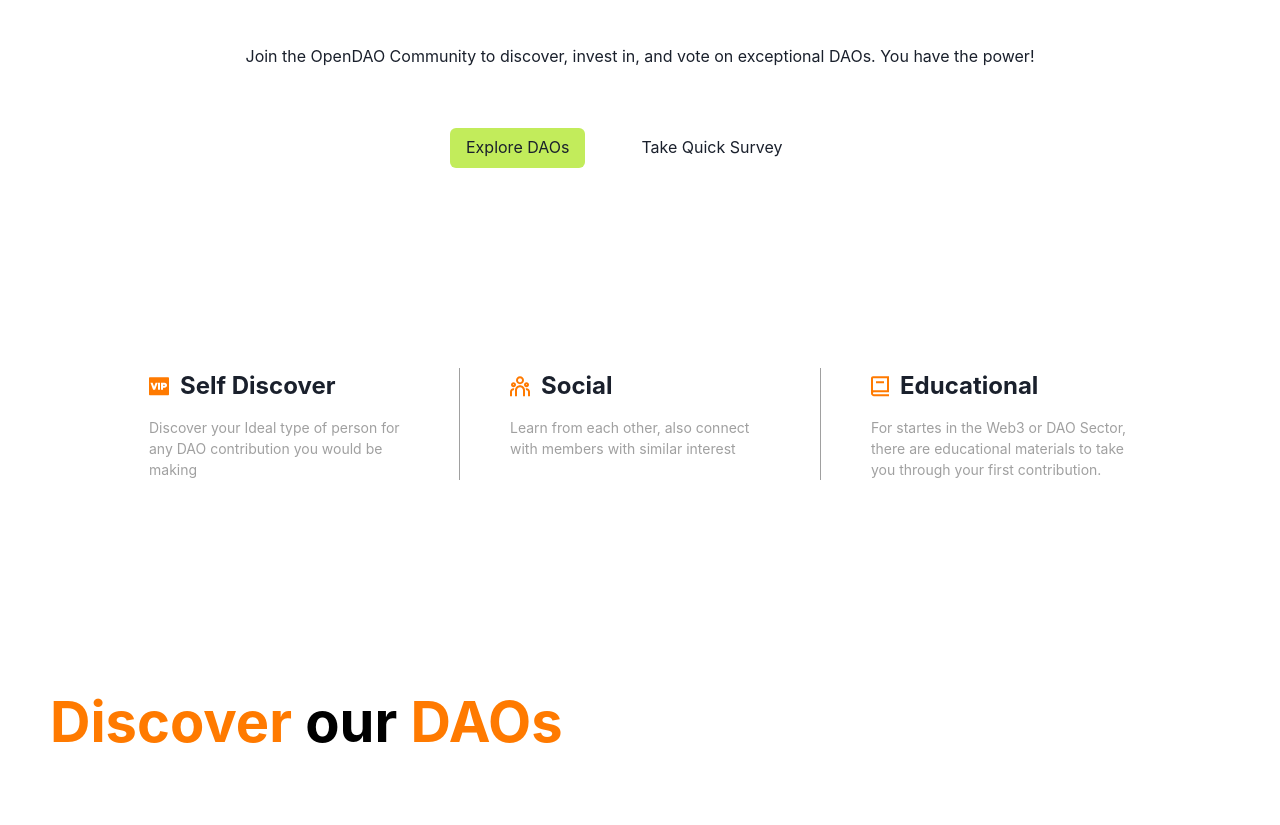
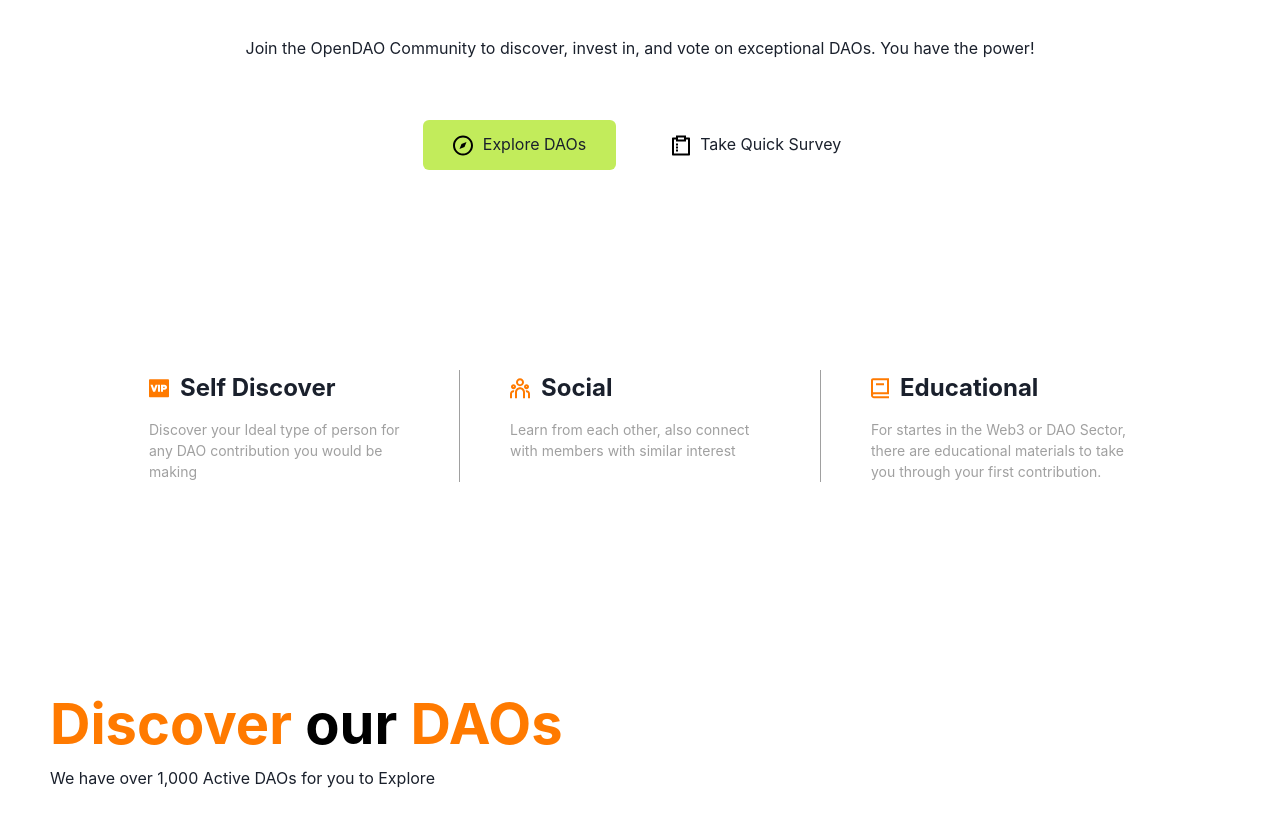
Before and after one commit to iamAbayomi/dao-open-challenge, a Next.js app: page / in a window 1280 px wide. Shown: the part 431-1256 px from the top of the page. Built offline with nearby package versions, Linux system fonts and the light colour scheme.

Commit message:
feat: integrate below fold title

```diff
--- a/pages/components/Header/index.tsx
+++ b/pages/components/Header/index.tsx
@@ -15,7 +15,7 @@ const Header = () => {
       display={"flex"}
       alignItems={"center"}
       justifyContent={"space-between"}
-      p={"28px 80px 28px"}
+      p={"24px 80px 24px"}
       boxSizing={"border-box"}
       borderBottom={"1px solid #CFCFCF"}
     >
--- a/pages/components/ValueProposition/index.tsx
+++ b/pages/components/ValueProposition/index.tsx
@@ -1,4 +1,4 @@
-import { Box, Button, Text } from "@chakra-ui/react";
+import { Box, Button, Text, Image } from "@chakra-ui/react";
 import { ICategory } from "../../../types";
 import { category } from "../../../utils";
 import Category from "../Category";
@@ -20,12 +20,18 @@ const ValuePropositon = () => {
           exceptional DAOs. You have the power!
         </Text>
       </Box>
-      <Box margin={"60px auto 0px auto"} maxWidth={"380px"}>
-        <Button background={"#C2EC5B"}>
-          <Text fontWeight={"400"}>Explore DAOs</Text>
+      <Box margin={"60px auto 0px auto"} maxWidth={"max-content"}>
+        <Button background={"#C2EC5B"} p={"25px 30px"}>
+          <Image alt="explore" src="./explore.svg" />
+          <Text ml={"10px"} fontWeight={"400"}>
+            Explore DAOs
+          </Text>
         </Button>
         <Button ml={"40px"} background={"white"}>
-          <Text fontWeight={"400"}>Take Quick Survey</Text>
+          <Image alt="survey" src="./take-survey.svg" />
+          <Text ml={"10px"} fontWeight={"400"}>
+            Take Quick Survey
+          </Text>
         </Button>
       </Box>
 
--- a/pages/index.tsx
+++ b/pages/index.tsx
@@ -18,14 +18,14 @@ export default function Home() {
         <Banner />
         <Header />
         <ValuePropositon />
-        <Text
-          margin={"200px 0px 20px 50px"}
-          color={"#FF7A00"}
-          fontWeight={"700"}
-          fontSize={"56px"}
-        >
-          Discover <Span> our</Span> DAOs
-        </Text>
+        <Box margin={"200px 0px 20px 50px"}>
+          <Text color={"#FF7A00"} fontWeight={"700"} fontSize={"56px"}>
+            Discover <Span> our</Span> DAOs
+          </Text>
+          <Text fontWeight={"400"}>
+            We have over 1,000 Active DAOs for you to Explore
+          </Text>
+        </Box>
       </Box>
     </Box>
   );
```
Also changed, not shown: public/explore.svg (added), public/take-survey.svg (added).
